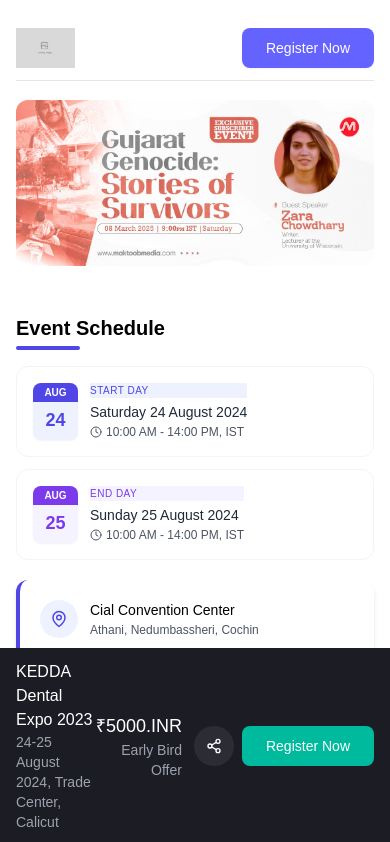
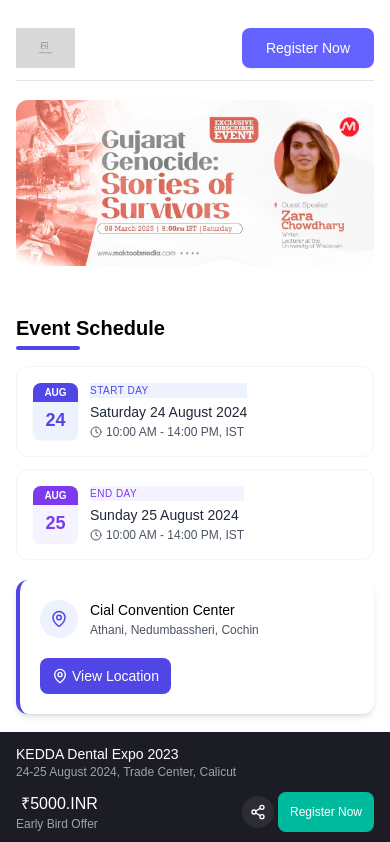
Before and after one commit to iamjuu/event-website-next-js, a Next.js app: page / in a window 390 px wide. Shown: the top 842 px of the page. Built offline with nearby package versions, Linux system fonts and the light colour scheme.

Commit message:
footer added

```diff
--- a/app/components/event/StickyFooter.tsx
+++ b/app/components/event/StickyFooter.tsx
@@ -5,36 +5,37 @@
 export const StickyFooter = () => {
   return (
     <div className="fixed bottom-0 left-0 right-0 bg-[#1c1c25] py-3 px-4 md:px-6 z-50">
-      <div className="max-w-[1208px] mx-auto flex items-center justify-between">
+      <div className="max-w-[1208px] mx-auto flex flex-col sm:flex-row items-start sm:items-center justify-between gap-3 sm:gap-0">
         <div className="flex items-center gap-2">
           <div>
-            <h3 className="text-white text-base md:text-lg font-medium">
+            <h3 className="text-white text-sm md:text-base lg:text-lg font-medium">
               KEDDA Dental Expo 2023
             </h3>
-            <p className="text-gray-400 text-sm">
+            <p className="text-gray-400 text-xs sm:text-sm">
               24-25 August 2024, Trade Center, Calicut
             </p>
           </div>
         </div>
 
-        <div className="flex items-center gap-3">
+        <div className="flex items-center gap-2 sm:gap-3 w-full sm:w-auto justify-between sm:justify-end">
           <div className="text-right">
-            <div className="text-white text-lg md:text-xl font-medium">
+            <div className="text-white text-base sm:text-lg md:text-xl font-medium">
               ₹5000.INR
             </div>
-            <div className="text-gray-400 text-sm">
+            <div className="text-gray-400 text-xs sm:text-sm">
               Early Bird Offer
             </div>
           </div>
 
-          <div className="flex items-center gap-2">
+          <div className="flex items-center gap-1 sm:gap-2">
             <Button
-              className="w-10 h-10 rounded-full bg-[#2c2c35] hover:bg-[#3c3c45] text-white p-2.5"
+              className="w-8 h-8 sm:w-10 sm:h-10 rounded-full bg-[#2c2c35] hover:bg-[#3c3c45] text-white p-2 sm:p-2.5"
             >
-              <Share2 size={20} />
+              <Share2 size={16} className="sm:hidden" />
+              <Share2 size={20} className="hidden sm:block" />
             </Button>
             <Button
-              className="px-6 py-2.5 bg-[#00ba9d] hover:bg-[#00a589] text-white rounded-lg font-medium"
+              className="px-3 sm:px-4 md:px-6 py-2 sm:py-2.5 bg-[#00ba9d] hover:bg-[#00a589] text-white rounded-lg font-medium text-xs sm:text-sm md:text-base whitespace-nowrap"
             >
               Register Now
             </Button>
--- a/app/page.tsx
+++ b/app/page.tsx
@@ -24,7 +24,7 @@
   const ticketHeadingRef = useRef<HTMLDivElement>(null);
 
   return (
-    <div className="bg-white flex flex-col items-stretch pt-4 md:pt-[26px] pb-28 md:pb-32">
+    <div className="bg-white flex flex-col items-stretch pt-4 md:pt-[26px] pb-28 md:pb-[70px]">
       {/* Removed overflow-hidden from this container */}
       <main className="self-center flex w-full max-w-[1208px] flex-col items-stretch px-4 md:px-6">
         <Header />
@@ -46,7 +46,7 @@
               {/* This is the sticky container - Fixed with proper top value */}
               <div
                 ref={registerCardRef}
-                className="sticky-container"
+                className=" sticky-container"
                 style={{
                   position: "sticky",
                   top: "20px", /* Changed from 500px to 20px */
@@ -86,7 +86,7 @@
         <LocationMap />
 
         <section className="text-black mt-8 md:mt-11 max-md:ml-0">
-          <h2 className="text-xl md:text-2xl font-medium mb-3 md:mb-4 relative pb-2 after:content-[''] after:absolute after:bottom-0 after:left-0 after:h-0.5 after:w-12 after:rounded-full after:bg-event-standard">
+          <h2 className="text-xl md:text-2xl font-medium mb-3 md:mb-4 relative pb-2 after:content-[''] after:absolute after:bottom-0 after:left-0 after:h-0.5 after:w-12 after:rounded-full">
             About Organizer
           </h2>
           <p className="text-[rgba(14,14,14,1)] text-base md:text-lg font-light leading-6 md:leading-7 max-md:max-w-full">
--- a/app/tickets/[id]/page.tsx
+++ b/app/tickets/[id]/page.tsx
@@ -151,7 +151,7 @@
   }
 
   return (
-    <div className="bg-gray-50 flex flex-col overflow-hidden items-stretch min-h-screen pt-4 md:pt-[26px] pb-20 md:pb-24">
+    <div className="bg-gray-50 flex flex-col overflow-hidden items-stretch min-h-screen pt-4 md:pt-[26px] ">
       <main className="self-center flex w-full max-w-[1208px] flex-col items-stretch px-4 md:px-6">
         <Header />
 
```
